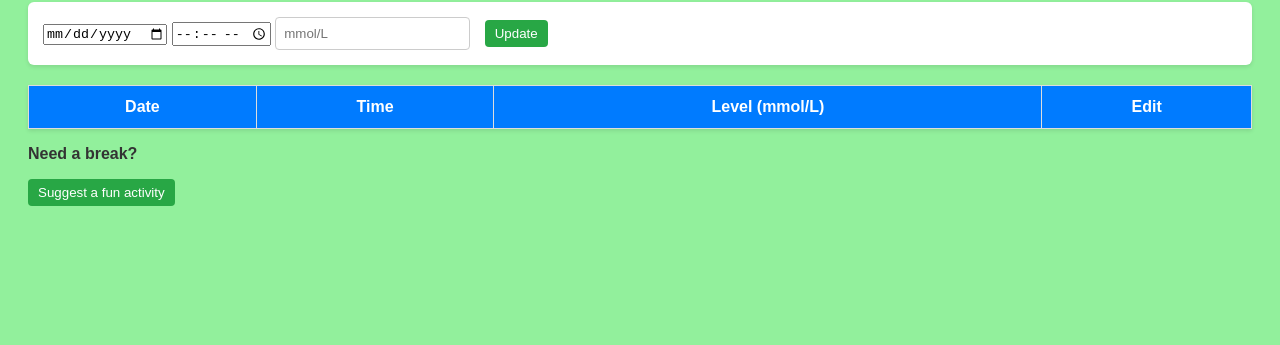
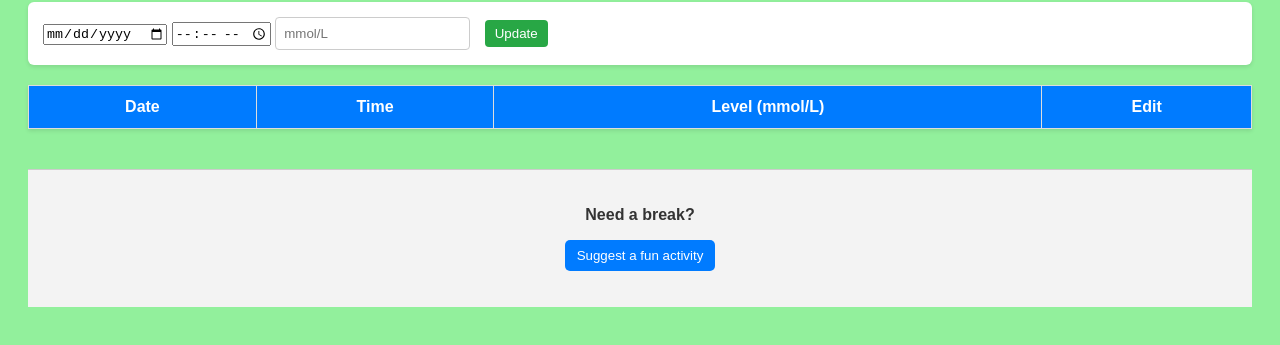
Before and after one commit to mohamedsalimagil/Blood-Glucose-Tracker, a plain HTML site: page index.html in a window 1280 px wide. Shown: the part 107-452 px from the top of the page. Drawn offline with Linux system fonts and the light colour scheme; no server answers.

Commit message:
Blood-Glucose-Tracker

```diff
--- a/style.css
+++ b/style.css
@@ -76,3 +76,23 @@ button:hover {
 .delete-btn:hover {
   background-color: #c82333;
 }
+footer {
+  margin-top: 40px;
+  padding: 20px;
+  background-color: #f3f3f3;
+  text-align: center;
+  border-top: 1px solid #ccc;
+}
+
+footer button {
+  padding: 8px 12px;
+  background-color: #007BFF;
+  color: white;
+  border: none;
+  border-radius: 5px;
+  cursor: pointer;
+}
+
+footer button:hover {
+  background-color: #0056b3;
+}
```
